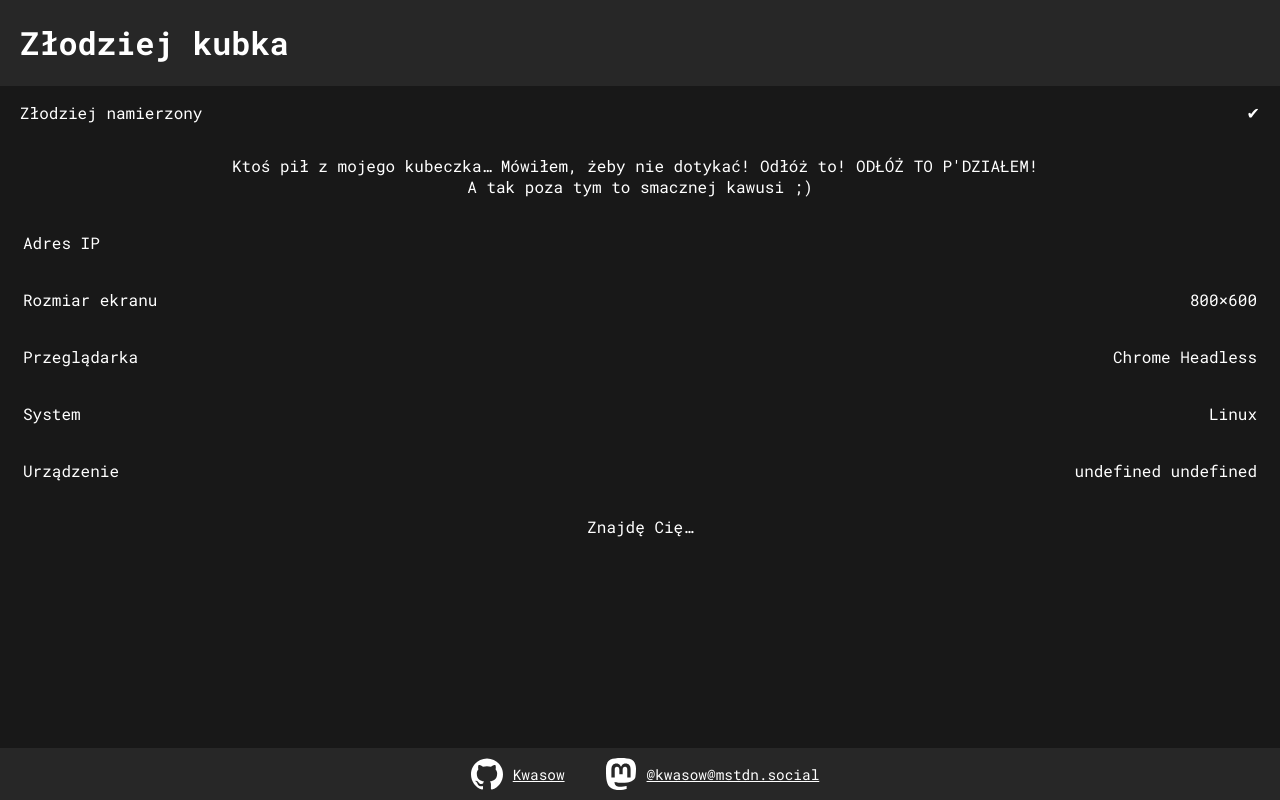
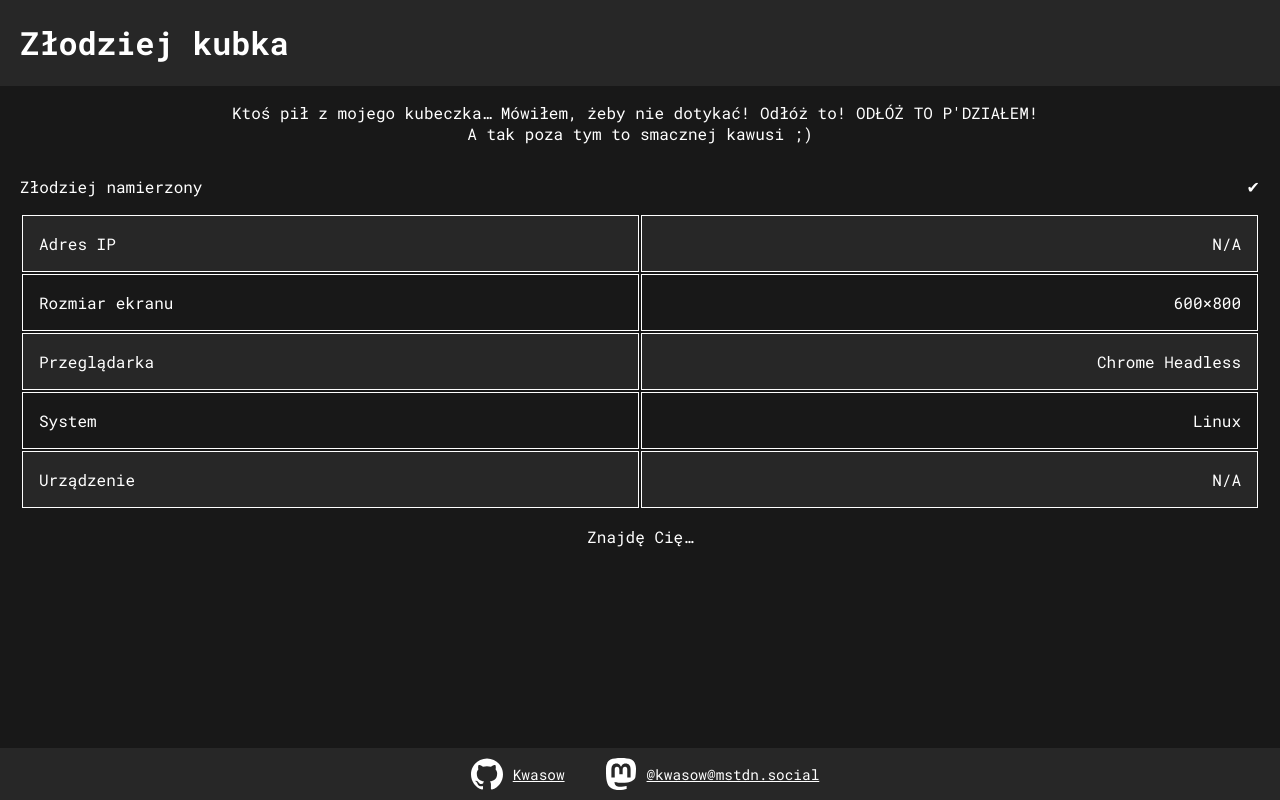
Before and after one commit to Kwasow/kwasow.pl, a React (Create React App) app: page /#/mug in a window 1280 px wide. Built offline with nearby package versions, Linux system fonts and the light colour scheme; no server answers.

Commit message:
Finalized UI style

```diff
--- a/src/components/Tables.ts
+++ b/src/components/Tables.ts
@@ -1,12 +1,22 @@
 import styled from 'styled-components'
 
-export const Table = styled.table``
+export const Table = styled.table`
+
+`
 
 export const TableHeader = styled.th``
 
-export const TableRow = styled.tr``
+export const TableRow = styled.tr`
+  &:nth-child(odd) {
+    background-color: ${props => props.theme.colors.altBackground};
+  }
+`
 
-export const TableCell = styled.td``
+export const TableCell = styled.td`
+  padding-left: 16px;
+  padding-right: 16px;
+  border: 1px solid ${props => props.theme.colors.onBackground}
+`
 
 export const TableCellRight = styled(TableCell)`
   text-align: right
--- a/src/features/mug/components/MugTracker.tsx
+++ b/src/features/mug/components/MugTracker.tsx
@@ -13,29 +13,9 @@ import {
 } from '../../../components'
 import { startTracking } from '../slice'
 
-function LoadingHeader() {
+function DetailsTable() {
   const loading = useAppSelector(state => state.mug.loading)
 
-  if (loading) {
-    return (
-      <Row>
-        <Text>Namierzanie złodzieja…</Text>
-        <FillContainer />
-        <BlinkingLoader />
-      </Row>
-    )
-  } else {
-    return (
-      <Row>
-        <Text>Złodziej namierzony</Text>
-        <FillContainer />
-        <Text>✔</Text>
-      </Row>
-    )
-  }
-}
-
-function DetailsTable() {
   const ip = useAppSelector(state => state.mug.ip)
   const screenWidth = useAppSelector(state => state.mug.windowWidth)
   const screenHeight = useAppSelector(state => state.mug.windowHeight)
@@ -43,28 +23,72 @@ function DetailsTable() {
   const os = useAppSelector(state => state.mug.os)
   const device = useAppSelector(state => state.mug.device)
 
-  return <Table>
+  return <>
+    {loading
+      ? <Row>
+        <Text>Namierzanie złodzieja…</Text>
+      </Row>
+      : <Row>
+        <Text>Złodziej namierzony</Text>
+        <FillContainer />
+        <Text>✔</Text>
+      </Row>
+    }
+    <Table>
+      <tbody>
         <TableRow>
-      <TableCell><Text>Adres IP</Text></TableCell>
-      <TableCellRight><Text>{ip}</Text></TableCellRight>
+          <TableCell style={{ width: '50%' }}><Text>Adres IP</Text></TableCell>
+          <TableCellRight style={{ width: '50%' }}>
+            {
+              ip === undefined
+                ? <BlinkingLoader />
+                : <Text>{ip}</Text>
+            }
+          </TableCellRight>
         </TableRow>
         <TableRow>
           <TableCell><Text>Rozmiar ekranu</Text></TableCell>
-      <TableCellRight><Text>{screenWidth}×{screenHeight}</Text></TableCellRight>
+          <TableCellRight>
+            {
+              screenHeight === undefined || screenWidth === undefined
+                ? <BlinkingLoader />
+                : <Text>{screenHeight}×{screenWidth}</Text>
+            }
+          </TableCellRight>
         </TableRow>
         <TableRow>
           <TableCell><Text>Przeglądarka</Text></TableCell>
-      <TableCellRight><Text>{browser}</Text></TableCellRight>
+          <TableCellRight>
+            {
+              browser === undefined
+                ? <BlinkingLoader />
+                : <Text>{browser}</Text>
+            }
+          </TableCellRight>
         </TableRow>
         <TableRow>
           <TableCell><Text>System</Text></TableCell>
-      <TableCellRight><Text>{os}</Text></TableCellRight>
+          <TableCellRight>
+            {
+              os === undefined
+                ? <BlinkingLoader />
+                : <Text>{os}</Text>
+            }
+          </TableCellRight>
         </TableRow>
         <TableRow>
           <TableCell><Text>Urządzenie</Text></TableCell>
-      <TableCellRight><Text>{device}</Text></TableCellRight>
+          <TableCellRight>
+            {
+              device === undefined
+                ? <BlinkingLoader />
+                : <Text>{device}</Text>
+            }
+          </TableCellRight>
         </TableRow>
+      </tbody>
     </Table>
+  </>
 }
 
 function TopWarnings() {
@@ -91,7 +115,6 @@ export function MugTracker() {
   }, [])
 
   return <>
-    <LoadingHeader />
     <TopWarnings />
     <DetailsTable />
     <BottomWarnings />
--- a/src/features/mug/middleware.ts
+++ b/src/features/mug/middleware.ts
@@ -32,27 +32,32 @@ export function setupMugMiddleware(
       const os = parser.getOS()
       const device = parser.getDevice()
 
-      await sleep(250)
+      await sleep(1000)
       listener.dispatch(
         setDimensions([window.screen.height, window.screen.width])
       )
 
-      await sleep(500)
-      listener.dispatch(setBrowser(browser.name))
+      await sleep(700)
+      listener.dispatch(setBrowser(browser.name) || 'N/A')
+
+      await sleep(950)
+      if (device.vendor && device.model) {
+        listener.dispatch(setDevice(`${device.vendor} ${device.model}`))
+      } else {
+        listener.dispatch(setDevice('N/A'))
+      }
 
       await sleep(650)
-      listener.dispatch(setDevice(`${device.vendor} ${device.model}`))
+      listener.dispatch(setOs(os.name || 'N/A'))
 
       await sleep(450)
-      listener.dispatch(setOs(os.name))
-
-      await sleep(250)
       const ip = await ipPromise
       if (typeof ip === 'string') {
         listener.dispatch(setIp(ip))
+      } else {
+        listener.dispatch(setIp('N/A'))
       }
 
-      await sleep(2000)
       listener.dispatch(finishTracking())
     },
   })
--- a/src/features/theme/components/theme.ts
+++ b/src/features/theme/components/theme.ts
@@ -3,6 +3,7 @@ import { DefaultTheme } from 'styled-components'
 const darkTheme: DefaultTheme = {
   colors: {
     background: 'rgb(24, 24, 24)',
+    altBackground: 'rgb(39, 39, 39)',
     onBackground: 'rgb(255, 255, 255)',
     footer: 'rgb(39, 39, 39)',
     onFooterHover: 'rgb(64, 64, 64)',
@@ -13,6 +14,7 @@ const darkTheme: DefaultTheme = {
 const lightTheme: DefaultTheme = {
   colors: {
     background: 'rgb(255, 255, 255)',
+    altBackground: 'rgb(242, 242, 242)',
     onBackground: 'rgb(0, 0, 0)',
     footer: 'rgb(224, 224, 224)',
     onFooterHover: 'rgb(191, 191, 191)',
--- a/src/styled.d.ts
+++ b/src/styled.d.ts
@@ -4,6 +4,7 @@ declare module 'styled-components' {
   export interface DefaultTheme {
     colors: {
       background: string;
+      altBackground: string;
       onBackground: string;
       footer: string;
       onFooterHover: string;
```
Lines whose indentation alone changed are shown as unchanged.
